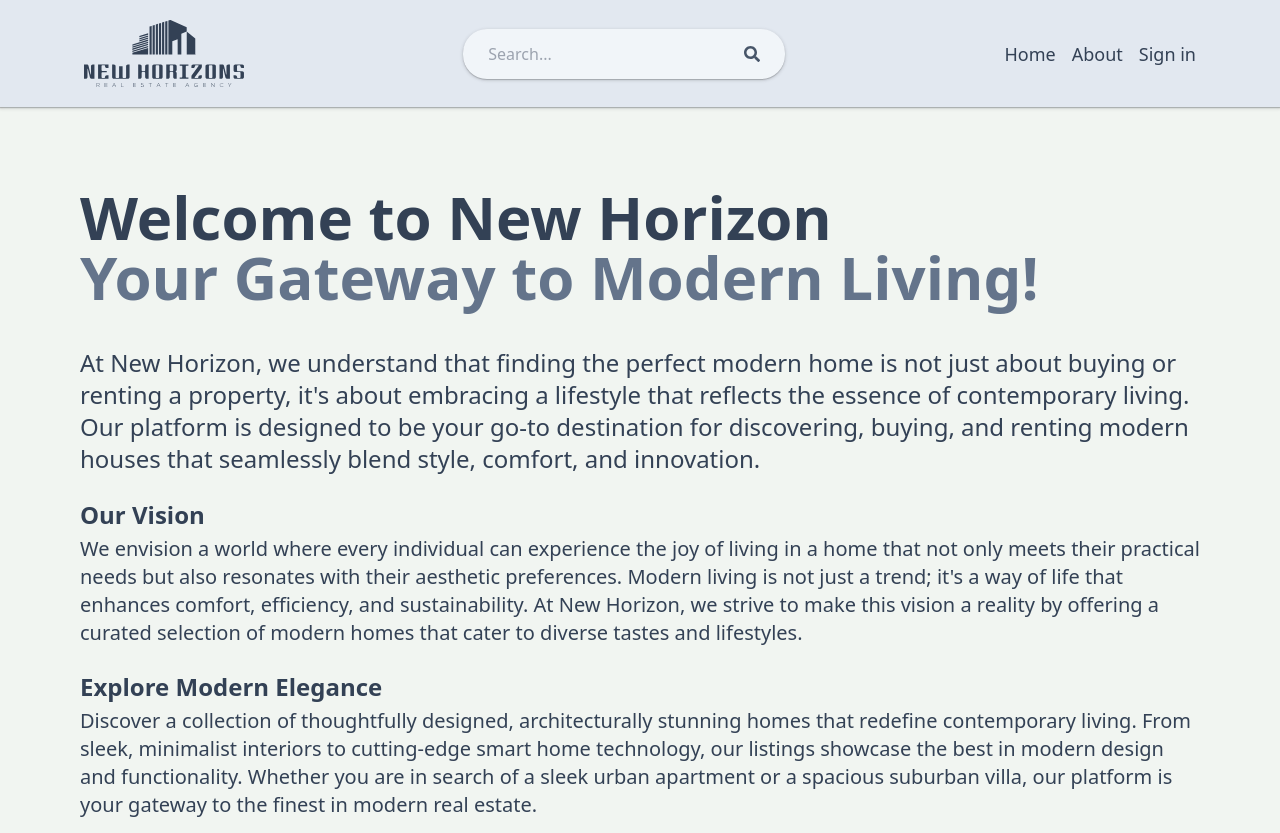
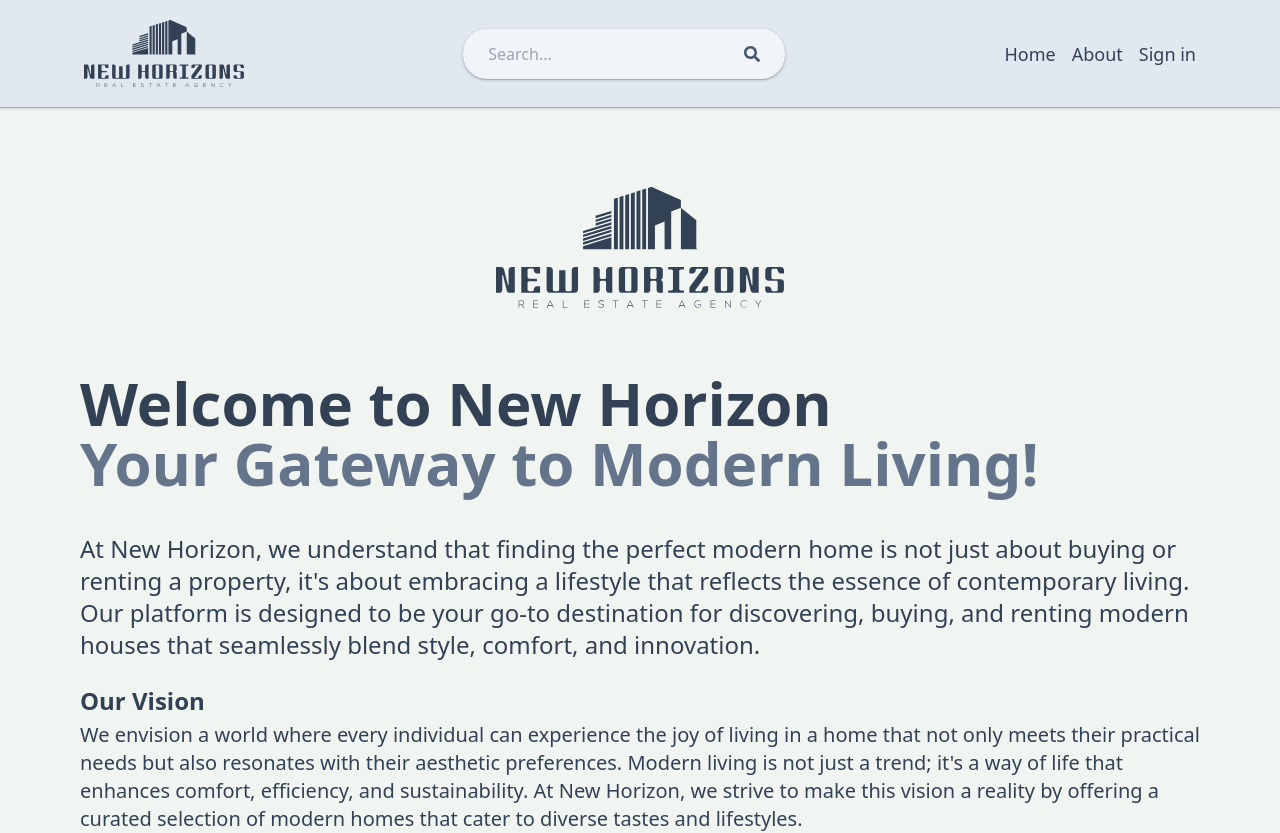
Before and after one commit to Fastdrecad/new-horizon-estate, a React (Vite) app in the folder client/: page /about in a window 1280 px wide. Shown: the top 833 px of the page. Built offline with nearby package versions, Linux system fonts and the light colour scheme; no server answers.

Commit message:
Add an SVG logo within the description for the About page

```diff
--- a/client/src/pages/About.jsx
+++ b/client/src/pages/About.jsx
@@ -1,12 +1,141 @@
 export default function About() {
   return (
-    <div className="py-20 px-4 max-w-6xl mx-auto">
-      <h1 className="text-slate-700 font-bold text-3xl lg:text-6xl mb-10">
+    <div className='py-20 px-4 max-w-6xl mx-auto'>
+      <div className=' flex items-center justify-center w-72 mb-16 mx-auto'>
+        <svg viewBox='0 0 420 177.1' fill='#334155'>
+          <g>
+            <g>
+              <path
+                d='M37.8,171.9c2.3,0,3.4-1.5,3.4-3.2c0-1.6-1.2-3.3-3.5-3.3h-4.6V176h0.8v-4h2.9l3.6,4h1.1L37.8,171.9z
+						M33.9,166.2h3.8c1.7,0,2.6,1.3,2.6,2.5c0,1.5-0.8,2.5-2.7,2.5h-3.7L33.9,166.2z'
+              />
+              <path d='M55,166.2h6.5v-0.8h-7.3V176h7.4v-0.8H55V171h6.2v-0.7H55L55,166.2z' />
+              <path d='M84.2,176l-4.7-10.5h-0.9L73.9,176h0.9l1.1-2.6h6.3l1.2,2.6L84.2,176z M76.2,172.6l2.8-6.4l2.8,6.4H76.2z' />
+              <path d='M97.5,165.4V176h6.7v-0.8h-5.9v-9.7L97.5,165.4z' />
+              <path d='M129.6,166.2h6.5v-0.8h-7.3V176h7.4v-0.8h-6.6V171h6.2v-0.7h-6.2L129.6,166.2z' />
+              <path
+                d='M157.2,167.1c-1-1.5-2.3-1.8-3.8-1.8c-1.7,0-4,0.7-4,2.9c0,1.9,2,2.3,3.9,2.7c1.7,0.3,3.5,0.7,3.5,2.3
+					c0,1.9-2.1,2.2-3.4,2.2c-1.3,0-2.9-0.6-3.6-1.9l-0.7,0.4c0.8,1.6,2.7,2.3,4.3,2.3c1.8,0,4.1-0.6,4.2-2.9c0-2.3-2.1-2.6-4.1-3
+					c-1.8-0.3-3.2-0.6-3.2-2c0-1.7,2-2.1,3.2-2.1c1.2,0,2.4,0.2,3.2,1.4L157.2,167.1z'
+              />
+              <path d='M173.7,176h0.8v-9.8h3.8v-0.7h-8.4v0.7h3.8L173.7,176z' />
+              <path
+                d='M200.8,176l-4.7-10.5h-0.9l-4.7,10.5h0.9l1.1-2.6h6.3l1.2,2.6L200.8,176z M192.8,172.6l2.8-6.4l2.8,6.4H192.8
+					z'
+              />
+              <path d='M216.6,176h0.8v-9.8h3.8v-0.7h-8.4v0.7h3.8L216.6,176z' />
+              <path d='M235,166.2h6.5v-0.8h-7.3V176h7.4v-0.8H235V171h6.2v-0.7H235V166.2z' />
+              <path d='M276.3,176l-4.7-10.5h-0.9L266,176h0.9l1.1-2.6h6.3l1.2,2.6L276.3,176z M268.3,172.6l2.8-6.4l2.8,6.4H268.3z' />
+              <path
+                d='M298.4,166.9c-1-1-2.4-1.6-3.8-1.6c-3.2,0-5.4,2.1-5.4,5.4c0,2.9,1.8,5.4,5.4,5.4c1.6,0,2.9-0.6,4-1.7v-3.9
+					h-4.4v0.7h3.7v2.9c-0.9,0.8-2.1,1.2-3.2,1.2c-3.1,0-4.6-2.1-4.6-4.6c0-2.4,1.6-4.7,4.6-4.7c1.2,0,2.5,0.5,3.4,1.4L298.4,166.9z'
+              />
+              <path d='M313.8,166.2h6.5v-0.8H313V176h7.4v-0.8h-6.6V171h6.2v-0.7h-6.2L313.8,166.2z' />
+              <path d='M334.3,165.4V176h0.8v-8.7l7.1,8.7h0.3v-10.5h-0.8v8.7l-7.1-8.7H334.3z' />
+              <path
+                d='M365.2,174c-0.9,0.9-2.1,1.3-3.3,1.3c-3,0-4.6-2.1-4.6-4.6c0-2.5,1.6-4.7,4.6-4.7c1.2,0,2.4,0.5,3.3,1.3
+					l0.6-0.5c-1-1-2.4-1.6-3.8-1.6c-3.6,0-5.4,2.6-5.4,5.4c0,2.8,1.9,5.3,5.4,5.3c1.4,0,2.8-0.6,3.8-1.6L365.2,174z'
+              />
+              <path d='M382,176h0.8v-4.2l4.1-6.3v0H386l-3.6,5.5l-3.6-5.5h-0.9v0l4.1,6.3L382,176z' />
+            </g>
+
+            <g>
+              <path
+                d='M0,116.8v37.6h4.6c1.3,0,2.3-0.5,3.2-1.4c0.9-0.9,1.3-2,1.3-3.3v-20.9c0-0.1,0-0.3,0.1-0.4
+					c0.1-0.1,0.2-0.2,0.4-0.2c0.1,0,0.3,0,0.4,0.1c0.1,0.1,0.2,0.2,0.2,0.4l5.4,22.1c0.7,2.2,2.1,3.4,4.4,3.6c2.4,0,4.8,0,7.2,0h0.2
+					v-37.6h-4.6c-1.3,0-2.3,0.5-3.2,1.4c-0.9,0.9-1.3,2-1.3,3.3v20.9c0,0.1,0,0.3-0.1,0.4c-0.1,0.1-0.2,0.2-0.4,0.2
+					c-0.1,0-0.3,0-0.4-0.1c-0.1-0.1-0.2-0.2-0.2-0.4l-5.4-22.1c-0.3-1.1-0.8-1.9-1.6-2.6s-1.7-1-2.8-1L0,116.8L0,116.8z'
+              />
+              <path
+                d='M64.3,126.1v-9.4H36.9v37.6h27.4v-9.4h-4.6c-1.3,0-2.3,0.5-3.2,1.4c-0.9,0.9-1.3,2-1.3,3.3
+					c0,0.6-0.2,1.2-0.7,1.7c-0.4,0.4-1,0.7-1.6,0.7h-4.6c-0.6,0-1.2-0.2-1.6-0.7c-0.4-0.4-0.7-1-0.7-1.7v-10c0-0.6,0.2-1.2,0.7-1.6
+					c0.4-0.5,1-0.7,1.6-0.7h11.4v-3.5H48.3c-0.6,0-1.2-0.2-1.6-0.7c-0.4-0.4-0.7-1-0.7-1.7v-10c0-0.6,0.2-1.2,0.7-1.7
+					c0.4-0.4,1-0.7,1.6-0.7h4.6c0.6,0,1.2,0.2,1.6,0.7c0.4,0.5,0.7,1,0.7,1.7c0,1.3,0.4,2.4,1.3,3.3c0.9,0.9,2,1.4,3.2,1.4L64.3,126.1
+					z'
+              />
+              <path
+                d='M78.3,154.3c-1.3,0-2.4-0.5-3.2-1.4c-0.9-0.9-1.3-2-1.3-3.3v-32.9h4.6c1.3,0,2.3,0.5,3.2,1.4
+					c0.9,0.9,1.3,2,1.3,3.3v28.2c0,0.6,0.2,1.2,0.7,1.7c0.5,0.5,1,0.7,1.6,0.7h4.6c0.6,0,1.2-0.2,1.6-0.7c0.4-0.4,0.7-1,0.7-1.7v-28.2
+					h9.2v28.2c0,0.6,0.2,1.2,0.7,1.7c0.4,0.5,1,0.7,1.6,0.7h4.6c0.6,0,1.2-0.2,1.6-0.7c0.5-0.5,0.7-1,0.7-1.7v-28.2
+					c0-1.3,0.4-2.4,1.3-3.3c0.9-0.9,2-1.4,3.2-1.4h4.6v32.9c0,1.3-0.4,2.4-1.3,3.3c-0.9,0.9-2,1.4-3.2,1.4H78.3z'
+              />
+              <path
+                d='M142.2,116.8v37.6h4.6c1.3,0,2.3-0.5,3.2-1.4c0.9-0.9,1.3-2,1.3-3.3v-10.6c0-0.6,0.2-1.2,0.7-1.7
+					c0.4-0.4,1-0.7,1.6-0.7h4.6c0.6,0,1.2,0.2,1.6,0.7c0.4,0.5,0.7,1,0.7,1.7v10.6c0,1.3,0.4,2.4,1.3,3.3c0.9,0.9,2,1.4,3.2,1.4h4.6
+					v-37.6H165c-1.3,0-2.3,0.5-3.2,1.4c-0.9,0.9-1.3,2-1.3,3.3V132c0,0.6-0.2,1.2-0.7,1.6c-0.4,0.5-1,0.7-1.6,0.7h-4.6
+					c-0.6,0-1.2-0.2-1.6-0.7c-0.4-0.4-0.7-1-0.7-1.6v-10.6c0-1.3-0.4-2.4-1.3-3.3c-0.9-0.9-2-1.4-3.2-1.4H142.2z'
+              />
+              <path
+                d='M183.6,116.8c-1.3,0-2.3,0.5-3.2,1.4c-0.9,0.9-1.3,2-1.3,3.3v28.2c0,1.3,0.4,2.4,1.3,3.3
+					c0.9,0.9,2,1.4,3.2,1.4h18.3c1.3,0,2.4-0.5,3.2-1.4c0.9-0.9,1.3-2,1.3-3.3v-28.2c0-1.3-0.4-2.4-1.3-3.3c-0.9-0.9-2-1.4-3.2-1.4
+					H183.6L183.6,116.8z M197.4,149.6c0,0.6-0.2,1.2-0.7,1.7c-0.5,0.5-1,0.7-1.6,0.7h-4.6c-0.6,0-1.2-0.2-1.6-0.7
+					c-0.4-0.4-0.7-1-0.7-1.7v-28.2c0-0.6,0.2-1.2,0.7-1.7c0.4-0.4,1-0.7,1.6-0.7h4.6c0.6,0,1.2,0.2,1.6,0.7c0.5,0.5,0.7,1,0.7,1.7
+					L197.4,149.6z'
+              />
+              <path
+                d='M234.2,132c0,0.6-0.2,1.2-0.7,1.6c-0.4,0.5-1,0.7-1.6,0.7h-4.6c-0.6,0-1.2-0.2-1.6-0.7
+					c-0.4-0.4-0.7-1-0.7-1.6v-10.6c0-0.6,0.2-1.2,0.7-1.7c0.4-0.4,1-0.7,1.6-0.7h4.6c0.6,0,1.2,0.2,1.6,0.7c0.4,0.5,0.7,1,0.7,1.7
+					L234.2,132z M238.8,116.8h-22.9v37.6h4.6c1.3,0,2.3-0.5,3.2-1.4c0.9-0.9,1.3-2,1.3-3.3v-10.6c0-0.6,0.2-1.2,0.7-1.7
+					c0.4-0.4,1-0.7,1.6-0.7h4.6c0.6,0,1.2,0.2,1.6,0.7s0.7,1,0.7,1.7v10.6c0,1.3,0.4,2.4,1.3,3.3c0.9,0.9,2,1.4,3.2,1.4h4.6v-14.4
+					l0-0.1v-0.1l0-0.1v-0.1h0v-0.1c0-0.1,0-0.1-0.1-0.2v0l0-0.1l0,0v-0.1l0,0l0-0.1v0l0-0.1l0,0l0-0.1v0l0-0.1l-0.1-0.1v0l-0.1-0.1
+					v-0.1l-0.1-0.1v0l0-0.1h0l0-0.1v0l0-0.1l-0.1-0.1v0l0,0l0-0.1l0,0l0-0.1l-0.1-0.1v0l-0.1-0.1l-0.1-0.1l-0.1,0l0,0l0-0.1l-0.1-0.2
+					l-0.1-0.1h0l0-0.1l-0.2-0.2l-0.1-0.1l-0.2-0.2h0l-0.1-0.1l-0.1,0l-0.1-0.1c-0.1,0-0.1-0.1-0.2-0.1l0,0c-0.1,0-0.1-0.1-0.2-0.1
+					c-0.7-0.4-1.4-0.6-2.2-0.6c1.3,0,2.4-0.5,3.2-1.4c0.9-0.9,1.3-2,1.3-3.3v-9.4c0-1.3-0.4-2.4-1.3-3.3
+					C241.1,117.2,240,116.7,238.8,116.8L238.8,116.8z'
+              />
+              <path
+                d='M251.2,116.8v3.5h4.6c0.6,0,1.1,0.2,1.6,0.6s0.7,0.9,0.7,1.5v26.2c-0.1,0.6-0.3,1.1-0.7,1.6
+					c-0.4,0.4-0.9,0.6-1.6,0.6h-4.6v3.5h22.9v-3.5h-4.6c-0.6,0-1.2-0.2-1.6-0.7c-0.4-0.5-0.7-1-0.7-1.7c0-8.6,0-17.2,0-25.8
+					c0-0.7,0.2-1.2,0.7-1.7c0.4-0.4,1-0.7,1.6-0.7h4.6v-3.5H251.2L251.2,116.8z'
+              />
+              <path
+                d='M309.4,116.8h-22.9c-1.3,0-2.3,0.5-3.2,1.4c-0.9,0.9-1.3,2-1.3,3.3v4.7h4.6c1.3,0,2.3-0.5,3.2-1.4
+					c0.9-0.9,1.3-2,1.3-3.3c0-0.6,0.2-1.2,0.7-1.7c0.4-0.4,1-0.7,1.6-0.7h6.3c0.4,0,0.8,0.2,1,0.7c0.2,0.4,0.2,0.8-0.1,1.2l-17.7,24.2
+					c-0.6,0.8-0.9,1.8-0.9,2.8v6.3h22.9c1.3,0,2.3-0.5,3.2-1.4c0.9-0.9,1.3-2,1.3-3.3v-4.7h-4.6c-1.3,0-2.4,0.5-3.2,1.4
+					c-0.9,0.9-1.3,2-1.3,3.3c0,0.6-0.2,1.2-0.7,1.7c-0.5,0.5-1,0.7-1.6,0.7h-6.3c-0.5,0-0.8-0.2-1-0.7c-0.2-0.4-0.2-0.8,0.1-1.2
+					l17.7-24.3c0.6-0.8,0.9-1.8,0.9-2.8L309.4,116.8z'
+              />
+              <path
+                d='M323.4,116.8c-1.3,0-2.3,0.5-3.2,1.4c-0.9,0.9-1.3,2-1.3,3.3v28.2c0,1.3,0.4,2.4,1.3,3.3
+					c0.9,0.9,2,1.4,3.2,1.4h18.3c1.3,0,2.4-0.5,3.2-1.4c0.9-0.9,1.3-2,1.3-3.3v-28.2c0-1.3-0.4-2.4-1.3-3.3c-0.9-0.9-2-1.4-3.2-1.4
+					H323.4z M337.1,149.6c0,0.6-0.2,1.2-0.7,1.7c-0.5,0.5-1,0.7-1.6,0.7h-4.6c-0.6,0-1.2-0.2-1.6-0.7c-0.4-0.4-0.7-1-0.7-1.7v-28.2
+					c0-0.6,0.2-1.2,0.7-1.7c0.4-0.4,1-0.7,1.6-0.7h4.6c0.6,0,1.2,0.2,1.6,0.7c0.5,0.5,0.7,1,0.7,1.7V149.6z'
+              />
+              <path
+                d='M355.7,116.8v37.6h4.6c1.3,0,2.3-0.5,3.2-1.4c0.9-0.9,1.3-2,1.3-3.3v-20.9c0-0.1,0-0.3,0.1-0.4
+					c0.1-0.1,0.2-0.2,0.4-0.2c0.1,0,0.3,0,0.4,0.1c0.1,0.1,0.2,0.2,0.2,0.4l5.4,22.1c0.7,2.2,2.1,3.4,4.4,3.6c2.4,0,4.8,0,7.2,0h0.2
+					v-37.6h-4.6c-1.3,0-2.3,0.5-3.2,1.4c-0.9,0.9-1.3,2-1.3,3.3v20.9c0,0.1,0,0.3-0.1,0.4c-0.1,0.1-0.2,0.2-0.4,0.2
+					c-0.1,0-0.3,0-0.4-0.1c-0.1-0.1-0.2-0.2-0.2-0.4l-5.4-22.1c-0.3-1.1-0.8-1.9-1.6-2.6s-1.7-1-2.8-1L355.7,116.8L355.7,116.8z'
+              />
+              <path
+                d='M404,134.4c-0.6,0-1.2-0.2-1.6-0.7c-0.4-0.4-0.7-1-0.7-1.6v-10.6c0-0.6,0.2-1.2,0.7-1.7s1-0.7,1.6-0.7h4.6
+					c0.6,0,1.2,0.2,1.6,0.7c0.4,0.5,0.7,1,0.7,1.7c0,1.3,0.4,2.4,1.3,3.3c0.9,0.9,2,1.4,3.2,1.4h4.6v-4.7c0-1.3-0.5-2.4-1.3-3.3
+					c-0.9-0.9-2-1.4-3.2-1.4h-18.3c-1.3,0-2.3,0.5-3.2,1.4c-0.9,0.9-1.3,2-1.3,3.3V132c0,1.3,0.4,2.4,1.3,3.3c0.9,0.9,2,1.4,3.2,1.4
+					h11.4c0.6,0,1.2,0.2,1.6,0.7c0.4,0.5,0.7,1,0.7,1.7v10.6c0,0.6-0.2,1.2-0.7,1.7c-0.4,0.5-1,0.7-1.6,0.7H404
+					c-0.6,0-1.2-0.2-1.6-0.7c-0.4-0.4-0.7-1-0.7-1.7c0-1.3-0.5-2.4-1.3-3.3c-0.9-0.9-2-1.4-3.2-1.4h-4.6v4.7c0,1.3,0.4,2.4,1.3,3.3
+					c0.9,0.9,2,1.4,3.2,1.4h18.3c1.3,0,2.3-0.5,3.2-1.4c0.9-0.9,1.3-2,1.3-3.3v-10.6c0-1.3-0.5-2.4-1.3-3.3c-0.9-0.9-2-1.4-3.2-1.4
+					L404,134.4z'
+              />
+            </g>
+            <g>
+              <path
+                d='M269.6,19v11.2l-14.1,5.7v54.9h-9.6l-0.1-40.4l-14,5.7v34.7h-10.2V1.5l4.4-1.5h1.2L269.6,19z M269.6,30.2
+					l22.5,18.3v40l1,2.3h-23.4V30.2z M218.9,2.3v88.4h-5.7V4.1L218.9,2.3z M210.6,4.9v85.8h-5.7v-84L210.6,4.9z M202.4,7.6v83.1h-5.7
+					V9.3L202.4,7.6z M194.1,10.1v80.6h-5.6V12L194.1,10.1z M185.8,12.8v78h-5.7V14.6L185.8,12.8z M172,17.3l5.7-1.8v75.3H172V17.3z
+						M168.3,38.4l-23,7.1V42l23-7.1V38.4z M168.3,43.9l-23,7.1v-3.4l23-7.2V43.9z M168.3,49.4l-23,7.1V53l23-7.1V49.4z M168.3,54.9
+					l-41.3,12.7v-3.4l41.3-12.7V54.9z M168.3,60.4l-41.3,12.7v-3.5L168.3,57V60.4z M126.9,78.6l41.3-12.8v-3.4l-41.3,12.7V78.6z
+						M168.3,71.4l-41.3,12.9v-3.6L168.3,68V71.4z M168.3,90.7h-41.3v-4.4l41.3-12.9V90.7z'
+              />
+            </g>
+          </g>
+        </svg>
+      </div>
+      <h1 className='text-slate-700 font-bold text-3xl lg:text-6xl mb-10'>
         Welcome to New Horizon
         <br />
-        <span className="text-slate-500">Your Gateway to Modern Living!</span>
+        <span className='text-slate-500'>Your Gateway to Modern Living!</span>
       </h1>
-      <p className="mb-4 text-slate-700 text-2xl">
+      <p className='mb-4 text-slate-700 text-2xl'>
         At New Horizon, we understand that finding the perfect modern home is
         not just about buying or renting a property, it&apos;s about embracing a
         lifestyle that reflects the essence of contemporary living. Our platform
@@ -14,10 +143,10 @@ export default function About() {
         renting modern houses that seamlessly blend style, comfort, and
         innovation.
       </p>
-      <h2 className="text-2xl font-semibold text-slate-700 my-1 mt-6">
+      <h2 className='text-2xl font-semibold text-slate-700 my-1 mt-6'>
         Our Vision
       </h2>
-      <p className="mb-4 text-slate-700 text-xl">
+      <p className='mb-4 text-slate-700 text-xl'>
         We envision a world where every individual can experience the joy of
         living in a home that not only meets their practical needs but also
         resonates with their aesthetic preferences. Modern living is not just a
@@ -26,10 +155,10 @@ export default function About() {
         by offering a curated selection of modern homes that cater to diverse
         tastes and lifestyles.
       </p>
-      <h2 className="text-2xl font-semibold text-slate-700 mb-1 mt-6">
+      <h2 className='text-2xl font-semibold text-slate-700 mb-1 mt-6'>
         Explore Modern Elegance
       </h2>
-      <p className="mb-4 text-slate-700 text-xl">
+      <p className='mb-4 text-slate-700 text-xl'>
         Discover a collection of thoughtfully designed, architecturally stunning
         homes that redefine contemporary living. From sleek, minimalist
         interiors to cutting-edge smart home technology, our listings showcase
@@ -37,10 +166,10 @@ export default function About() {
         of a sleek urban apartment or a spacious suburban villa, our platform is
         your gateway to the finest in modern real estate.
       </p>
-      <h2 className="text-2xl font-semibold text-slate-700 my-1 mt-6">
+      <h2 className='text-2xl font-semibold text-slate-700 my-1 mt-6'>
         Buy or Rent with Confidence
       </h2>
-      <p className="mb-4 text-slate-700 text-xl">
+      <p className='mb-4 text-slate-700 text-xl'>
         At New Horizon, we understand that your home is a significant
         investment, both financially and emotionally. Our experienced real
         estate professionals are dedicated to guiding you through the buying or
@@ -49,8 +178,8 @@ export default function About() {
         investor, we&lsquo;re here to make your real estate journey seamless and
         enjoyable.
       </p>
-      <h2 className="text-2xl font-semibold text-slate-700 my-1 mt-6"></h2>
-      <p className="mb-4 text-slate-700 text-xl">
+      <h2 className='text-2xl font-semibold text-slate-700 my-1 mt-6'></h2>
+      <p className='mb-4 text-slate-700 text-xl'>
         Our user-friendly website is equipped with state-of-the-art search
         features, allowing you to narrow down your options based on your
         specific preferences. Virtual tours, high-quality images, and detailed
@@ -60,10 +189,10 @@ export default function About() {
         to provide personalized assistance and answer any questions you may
         have.
       </p>
-      <h2 className="text-2xl font-semibold text-slate-700 my-1 mt-6">
+      <h2 className='text-2xl font-semibold text-slate-700 my-1 mt-6'>
         Join the New Horizon Community
       </h2>
-      <p className="mb-4 text-slate-700 text-xl">
+      <p className='mb-4 text-slate-700 text-xl'>
         Become part of a community that shares a passion for modern living. Stay
         informed about the latest trends in real estate, interior design, and
         technology through our blog and social media channels. Connect with
```
